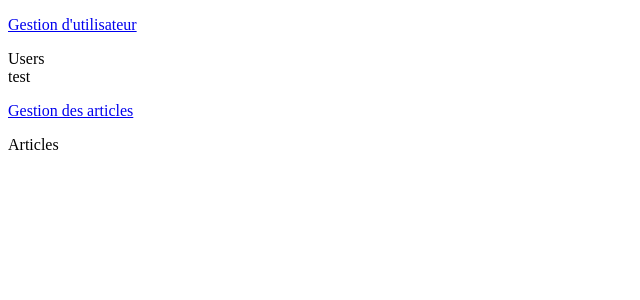
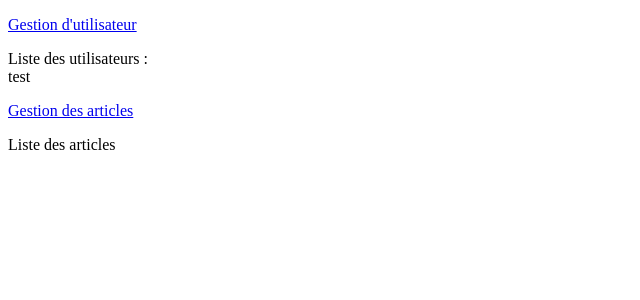
Before and after one commit to jonathan0haurat/Test, a PHP site: page / in a window 1280 px wide. Shown: the top 300 px of the page, without its empty margins (0-640 px from the left). Run offline with PHP 8.4, Linux system fonts and the light colour scheme; data comes from the database, SQL or seed files in the repository; data that the repository does not hold is empty.

Commit message:
Ajout commentaires

```diff
--- a/Class/User.php
+++ b/Class/User.php
@@ -2,6 +2,7 @@
 
 	class users
 	{
+		// Connexion à la base de donnée
 		private $_connect = null;
 		private $_pass = "";
 		private $_user = "root";
@@ -9,11 +10,13 @@
 		private $_path = "127.0.0.1";
 		private $_dbName = "base";
 
+		// Constructeur
 		function __construct()
 		{
 			$this->_connect = new PDO($this->_type . ":host=" . $this->_path.";dbname=".$this->_dbName ,$this->_user, $this->_pass);
 		}
 
+		// Method pour ajouter des utilisateurs
 		function AddUsers(){
 			try
 			{
@@ -31,6 +34,7 @@
 				}
 			}
 
+		// Method pour supprimer des utilisateurs
 		function RemoveUsers(){
 			$req = $this->_connect->prepare('DELETE FROM users WHERE firstname = ?');
 			$req->execute(array($_GET['firstname']));
--- a/index.php
+++ b/index.php
@@ -14,7 +14,7 @@
 	</head>
 	<body>
 		<p><a href="users.php">Gestion d'utilisateur</a></p>
-		<div> Users </div>
+		<div> Liste des utilisateurs :  </div>
 		<?php
 			/* Ici je veux afficher mes articles*/
 			foreach($myCo->GetMyUsers() as $user){
@@ -23,7 +23,7 @@
 			}
 		?>
 		<p><a href="articles.php">Gestion des articles</a></p>
-		<div> Articles </div>
+		<div> Liste des articles </div>
 		<?php
 			/* Ici je veux afficher mes articles*/
             foreach($myCo->GetMyArticles() as $article){
```
Also changed, not shown: users.php (+7 -2 lines).
